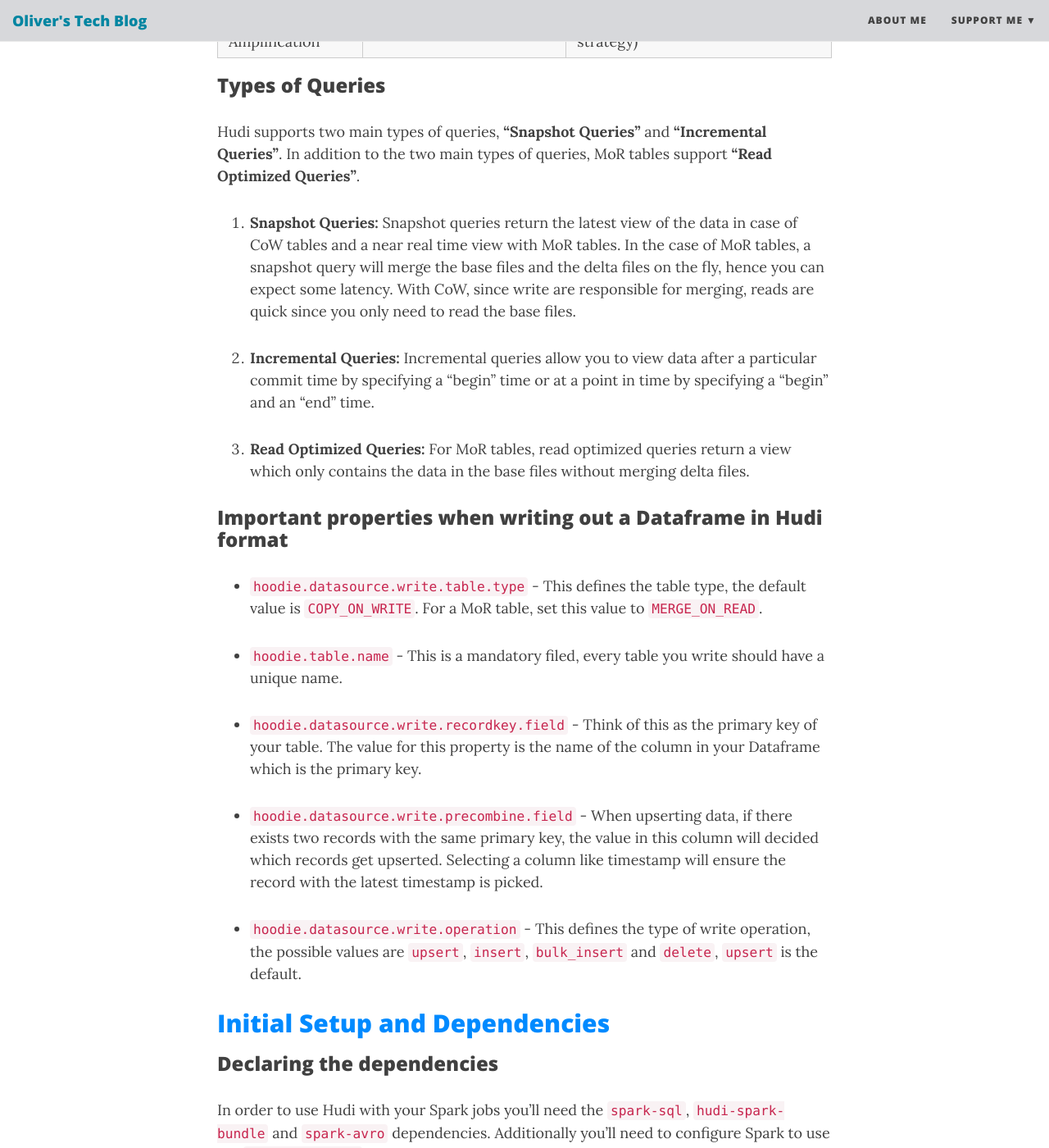
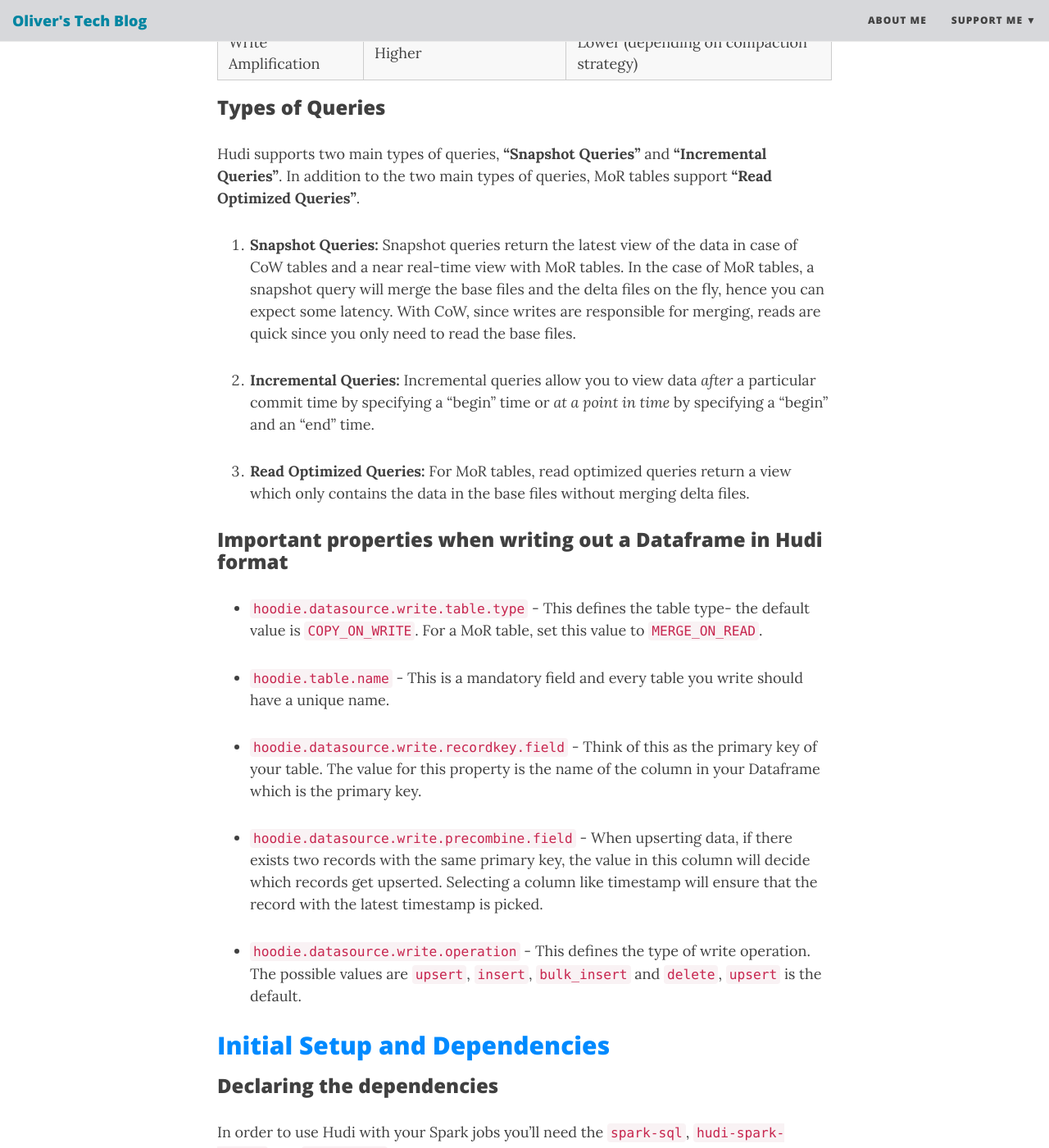
Before and after one commit to oliversavio/oliversavio.github.io, a Jekyll site: the page built from _posts/2020-04-13-building-analytical-datalake-with-apache-spark-and-apache-hudi.md, in a window 1280 px wide and 1400 px high, scrolled down 3300 px. Shown: the whole window at 82% size. Built offline with Jekyll 4.4.1, drawn with Linux system fonts in a browser that asks for light colours; nearby versions of some CDN libraries; some of the changed text lies outside the part shown.

Commit message:
proof read edits

```diff
--- a/_posts/2020-04-08-building-analytical-datalake-with-apache-spark-and-apache-hudi.md
+++ b/_posts/2020-04-13-building-analytical-datalake-with-apache-spark-and-apache-hudi.md
@@ -38,21 +38,21 @@ Prior knowledge of writing spark jobs in scala and reading and writing parquet f
  - __Spark:__ version 2.4.4
  - __Hudi Spark bundle:__ version 0.5.2-incubating
 
- _Note: As of writing this, AWS EMR comes bundled with Hudi v0.5.0-incubating which has a bug which causes `upsert` operations to freeze or take a long time to complete. You can read more about the issue [here][hudi-issue]. The issue has been fixed in the current version of Hudi. If you plan on running on your code on AWS EMR you may want to consider overriding the bundled version with the latest version._
+ _Note: At the time of writing this post, AWS EMR comes bundled with Hudi v0.5.0-incubating which has a bug that causes `upsert` operations to freeze or take a long time to complete. You can read more about the issue [here][hudi-issue]. The issue has been fixed in the current version of Hudi. If you plan on running on your code on AWS EMR you may want to consider overriding the bundled version with the latest version._
 
 ## [Core Hudi concepts](#core-hudi-concepts)
 Let's start off with some of the core concepts that need to be understood.
 
 ### Types of Tables
-Hudi supports two types of tables
+Hudi supports two types of tables:
  1. __Copy on Write (CoW):__
 When writing to a CoW table, the __*Ingest-Reconcile-Compact-Purge*__ cycle is run. Data in CoW tables will always be up-to-date with the latest records after every write operation. This mode is preferred for use cases that need to read the most up-to-date data as quickly as possible. Data is exclusively stored in the columnar file format (parquet) in CoW tables. Since every write operation involves compaction and overwrite, this mode produces the smallest files.
 
  2. __Merge on Read (MoR):__ MoR tables are focused on fast write operations. Writing to these tables creates delta files which are later compacted to produce the up-to-date data on reading. The compaction operation may be done synchronously or asynchronously. Data is stored in a combination of columnar file format (parquet) as well as row based file format (avro).
 
- Here are some of the tradeoffs between the two table formats as mentioned in the Hudi documentation.
+ Here are some of the trade-offs between the two table formats as mentioned in the Hudi documentation.
 
-|Trade-off           |  CopyOnWrite                      |	MergeOnRead                              |
+|Trade-off           |  CoW                      |	MoR                              |
 |--------------------|-----------------------------------|-------------------------------------------|
 |Data Latency        | 	Higher                           |	Lower                                    |
 |Update cost (I/O) 	 |  Higher (rewrite entire parquet)  |	Lower (append to delta log)              |
@@ -62,23 +62,23 @@ When writing to a CoW table, the __*Ingest-Reconcile-Compact-Purge*__ cycle is r
 
 ### Types of Queries
 Hudi supports two main types of queries, __"Snapshot Queries"__ and __"Incremental Queries"__. In addition to the two main types of queries, MoR tables support __"Read Optimized Queries"__.
- 1. __Snapshot Queries:__ Snapshot queries return the latest view of the data in case of CoW tables and a near real time view with MoR tables. In the case of MoR tables, a snapshot query will merge the base files and the delta files on the fly, hence you can expect some latency. With CoW, since write are responsible for merging, reads are quick since you only need to read the base files.
+ 1. __Snapshot Queries:__ Snapshot queries return the latest view of the data in case of CoW tables and a near real-time view with MoR tables. In the case of MoR tables, a snapshot query will merge the base files and the delta files on the fly, hence you can expect some latency. With CoW, since writes are responsible for merging, reads are quick since you only need to read the base files.
 
- 2. __Incremental Queries:__ Incremental queries allow you to view data after a particular commit time by specifying a "begin" time or at a point in time by specifying a "begin" and an "end" time.
+ 2. __Incremental Queries:__ Incremental queries allow you to view data _after_ a particular commit time by specifying a "begin" time or _at a point in time_ by specifying a "begin" and an "end" time.
 
  3. __Read Optimized Queries:__ For MoR tables, read optimized queries return a view which only contains the data in the base files without merging delta files.
 
 
 ### Important properties when writing out a Dataframe in Hudi format
- - `hoodie.datasource.write.table.type` - This defines the table type, the default value is `COPY_ON_WRITE`. For a MoR table, set this value to `MERGE_ON_READ`.
+ - `hoodie.datasource.write.table.type` - This defines the table type- the default value is `COPY_ON_WRITE`. For a MoR table, set this value to `MERGE_ON_READ`.
 
- - `hoodie.table.name` - This is a mandatory filed, every table you write should have a unique name.
+ - `hoodie.table.name` - This is a mandatory field and every table you write should have a unique name.
 
  - `hoodie.datasource.write.recordkey.field` - Think of this as the primary key of your table. The value for this property is the name of the column in your Dataframe which is the primary key.
 
- - `hoodie.datasource.write.precombine.field` - When upserting data, if there exists two records with the same primary key, the value in this column will decided which records get upserted. Selecting a column like timestamp will ensure the record with the latest timestamp is picked.
+ - `hoodie.datasource.write.precombine.field` - When upserting data, if there exists two records with the same primary key, the value in this column will decide which records get upserted. Selecting a column like timestamp will ensure that the record with the latest timestamp is picked.
 
- - `hoodie.datasource.write.operation` - This defines the type of write operation, the possible values are `upsert`, `insert`, `bulk_insert` and `delete`, `upsert` is the default.
+ - `hoodie.datasource.write.operation` - This defines the type of write operation. The possible values are `upsert`, `insert`, `bulk_insert` and `delete`, `upsert` is the default.
 
 
 ## [Initial Setup and Dependencies](#initial-setup-and-dependencies)
@@ -169,7 +169,7 @@ val spark: SparkSession = SparkSession.builder()
 In this section we'll go over writing, reading and deleting records when working with CoW tables.
 
 ### Base path & Upsert method
-Let's define a `basePath` where the table will be written and an `upsert` method. The method will write the `Dataframe` in the `org.apache.hudi` format. Notice all the Hudi properties that were discussed above have been set.
+Let's define a `basePath` where the table will be written along with an `upsert` method. The method will write the `Dataframe` in the `org.apache.hudi` format. Notice that all the Hudi properties that were discussed above have been set.
 
 {% highlight scala linenos %}
 val basePath = "/tmp/store"
@@ -221,7 +221,7 @@ Workload profile :WorkloadProfile {globalStat=WorkloadStat {numInserts=2, numUpd
 upsert(UPSERT_ALBUM_DATA.toDF(), tableName, "albumId", "updateDate")
 {% endhighlight %}
 
-Let's look at the `Workload profile` any verify it's as expected
+Let's look at the `Workload profile` and verify that it is as expected
 {% highlight text linenos %}
 Workload profile :WorkloadProfile {globalStat=WorkloadStat {numInserts=2, numUpdates=1}, partitionStat={default=WorkloadStat {numInserts=2, numUpdates=1}}}
 {% endhighlight %}
@@ -294,7 +294,7 @@ df.write.format("hudi")
 spark.read.format("hudi").load(s"$basePath/$tableName/*").show()
 {% endhighlight %}
 
-This is all we'll cover in this post, in Part 2 we'll explore working with Merge on Read tables.
+This is all that this part covers. In Part 2 we'll explore working with Merge on Read tables.
 
 ## References
 1. [Hudi upsert hangs #1328][hudi-issue]
```
Also changed, not shown: other parts of _posts/2020-04-13-building-analytical-datalake-with-apache-spark-and-apache-hudi.md (+10 -10 lines).
